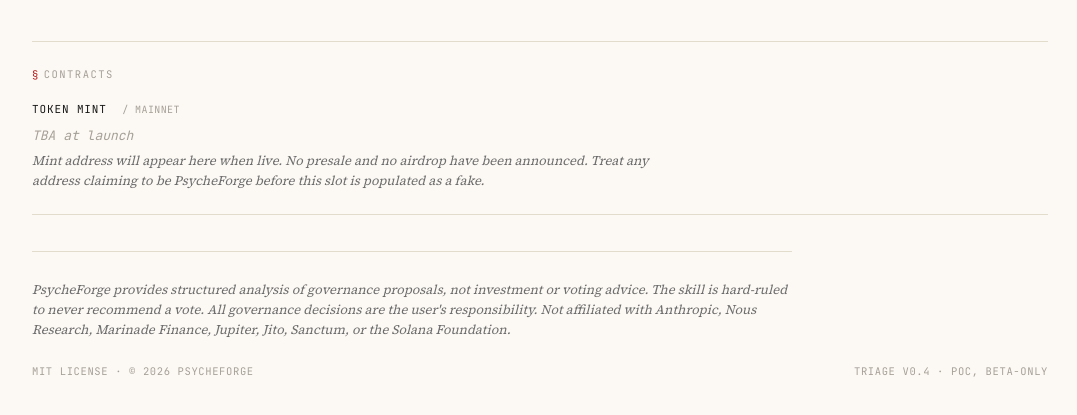
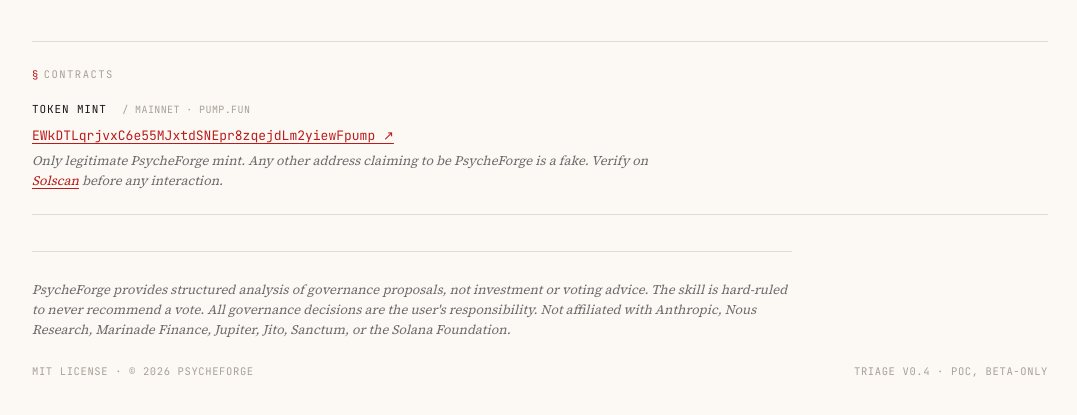
Before and after one commit to PsycheForge/psycheforge, a plain HTML site: page web/index.html in a window 1280 px wide. Shown: the part 10399-10814 px from the top of the page, without its empty margins (100-1177 px from the left). Drawn offline with Linux system fonts and the light colour scheme.

Commit message:
Added ca to website

```diff
--- a/web/index.html
+++ b/web/index.html
@@ -1721,10 +1721,12 @@
           <span class="glyph">§</span>Contracts
         </div>
         <div class="contracts-grid single">
-          <div class="contract-row unlaunched">
-            <div class="contract-name">Token mint <span class="contract-network">/ mainnet</span></div>
-            <div class="contract-addr">TBA at launch</div>
-            <div class="contract-note">Mint address will appear here when live. No presale and no airdrop have been announced. Treat any address claiming to be PsycheForge before this slot is populated as a fake.</div>
+          <div class="contract-row">
+            <div class="contract-name">Token mint <span class="contract-network">/ mainnet · pump.fun</span></div>
+            <div class="contract-addr">
+              <a href="https://pump.fun/coin/EWkDTLqrjvxC6e55MJxtdSNEpr8zqejdLm2yiewFpump" target="_blank" rel="noopener">EWkDTLqrjvxC6e55MJxtdSNEpr8zqejdLm2yiewFpump ↗</a>
+            </div>
+            <div class="contract-note">Only legitimate PsycheForge mint. Any other address claiming to be PsycheForge is a fake. Verify on <a href="https://solscan.io/token/EWkDTLqrjvxC6e55MJxtdSNEpr8zqejdLm2yiewFpump" target="_blank" rel="noopener">Solscan</a> before any interaction.</div>
           </div>
         </div>
       </div>
```
